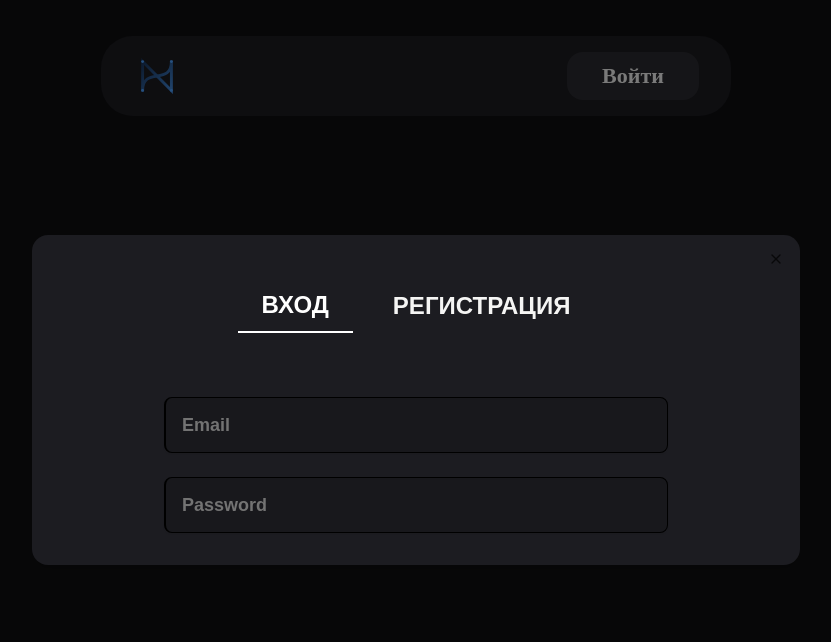
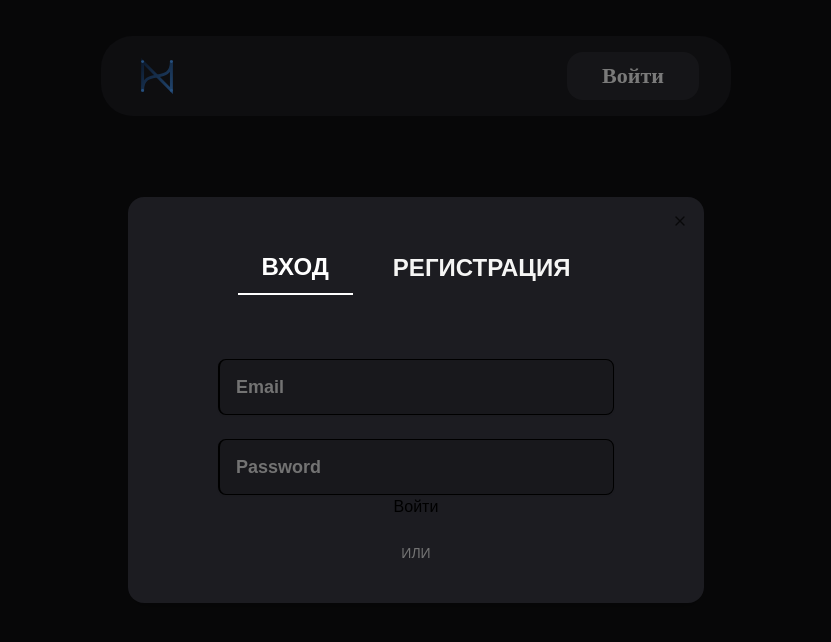
Before and after one commit to Anabol1ks/NeuroNestFrontend, a Next.js app: page / in a window 1280 px wide. Both pictures are taken after a click on the button "Войти". Shown: the top 642 px of the page, without its empty margins (224-1055 px from the left). Built offline with nearby package versions, Linux system fonts and the light colour scheme; a web font is replaced by a local one.

Commit message:
Добавлены зависимости next-auth и обновлены стили компонента DialogAuthComponent для улучшения функциональности аутентификации

```diff
--- a/package.json
+++ b/package.json
@@ -15,6 +15,7 @@
     "clsx": "^2.1.1",
     "lucide-react": "^0.503.0",
     "next": "15.3.1",
+    "next-auth": "^4.24.11",
     "react": "^19.0.0",
     "react-dom": "^19.0.0",
     "tailwind-merge": "^3.2.0"
--- a/src/components/DialogAuthComponent.tsx
+++ b/src/components/DialogAuthComponent.tsx
@@ -1,16 +1,19 @@
+'use client'
+
+import { useState, useEffect } from 'react'
+import Script from 'next/script'
 import {
-	Dialog,
 	DialogContent,
+	DialogHeader,
 	DialogDescription,
-	DialogHeader,
-	DialogTrigger,
 } from '@/components/ui/dialog'
 import { Input } from '@/components/ui/input'
-import { Tabs, TabsContent, TabsList, TabsTrigger } from '@/components/ui/tabs'
+import { Tabs, TabsList, TabsTrigger, TabsContent } from '@/components/ui/tabs'
 
 export default function DialogAuthComponent() {
 	return (
-		<DialogContent className='bg-[#1c1c21] rounded-2xl max-w-[60%] min-w-[60%] w-full h-auto'>
+		<>
+			<DialogContent className='bg-[#1c1c21] rounded-2xl max-w-[45%] min-w-[10%] w-full h-auto'>
 				<DialogHeader>
 					<Tabs defaultValue='login' className='w-full'>
 						<TabsList className='mx-auto mt-5'>
@@ -31,34 +34,39 @@ export default function DialogAuthComponent() {
 							<Input
 								type='email'
 								placeholder='Email'
-							className='text-amber-50 font-black text-[18px] pl-6 border-s-2 border-[#000000] bg-[#18181c] mx-auto mt-6 px-4 w-full max-w-[70%] h-14'
+								className='text-amber-50 font-black text-[18px] pl-6 border-s-2 border-[#000000] bg-[#18181c] mx-auto mt-6 px-4 w-full max-w-[75%] h-14'
 							/>
 							<Input
 								type='password'
 								placeholder='Password'
-							className='text-amber-50 font-black text-[18px] pl-6 border-s-2 border-[#000000] bg-[#18181c] mx-auto mt-6 px-4 w-full max-w-[70%] h-14'
+								className='text-amber-50 font-black text-[18px] pl-6 border-s-2 border-[#000000] bg-[#18181c] mx-auto mt-6 px-4 w-full max-w-[75%] h-14'
 							/>
+							<button className='log_reg_button'>Войти</button>
 						</TabsContent>
 						<TabsContent value='register'>
 							<Input
 								type='text'
 								placeholder='Имя'
-							className='text-amber-50 font-black text-[18px] pl-6 border-s-2 border-[#000000] bg-[#18181c] mx-auto mt-6 px-4 w-full max-w-[70%] h-14'
+								className='text-amber-50 font-black text-[18px] pl-6 border-s-2 border-[#000000] bg-[#18181c] mx-auto mt-6 px-4 w-full max-w-[75%] h-14'
 							/>
 							<Input
 								type='email'
 								placeholder='Email'
-							className='text-amber-50 font-black text-[18px] pl-6 border-s-2 border-[#000000] bg-[#18181c] mx-auto mt-6 px-4 w-full max-w-[70%] h-14'
+								className='text-amber-50 font-black text-[18px] pl-6 border-s-2 border-[#000000] bg-[#18181c] mx-auto mt-6 px-4 w-full max-w-[75%] h-14'
 							/>
 							<Input
 								type='password'
 								placeholder='Password'
-							className='text-amber-50 font-black text-[18px] pl-6 border-s-2 border-[#000000] bg-[#18181c] mx-auto mt-6 px-4 w-full max-w-[70%] h-14'
+								className='text-amber-50 font-black text-[18px] pl-6 border-s-2 border-[#000000] bg-[#18181c] mx-auto mt-6 px-4 w-full max-w-[75%] h-14'
 							/>
+							<button className='log_reg_button'>Зарегистрироваться</button>
 						</TabsContent>
 					</Tabs>
-				<DialogDescription></DialogDescription>
+					<DialogDescription className='text-center mt-4 mb-4'>
+						ИЛИ
+					</DialogDescription>
 				</DialogHeader>
 			</DialogContent>
+		</>
 	)
 }
```
Also changed, not shown: 1 other file (tests, documents, lock files or other folders). Lines whose indentation alone changed are shown as unchanged.
